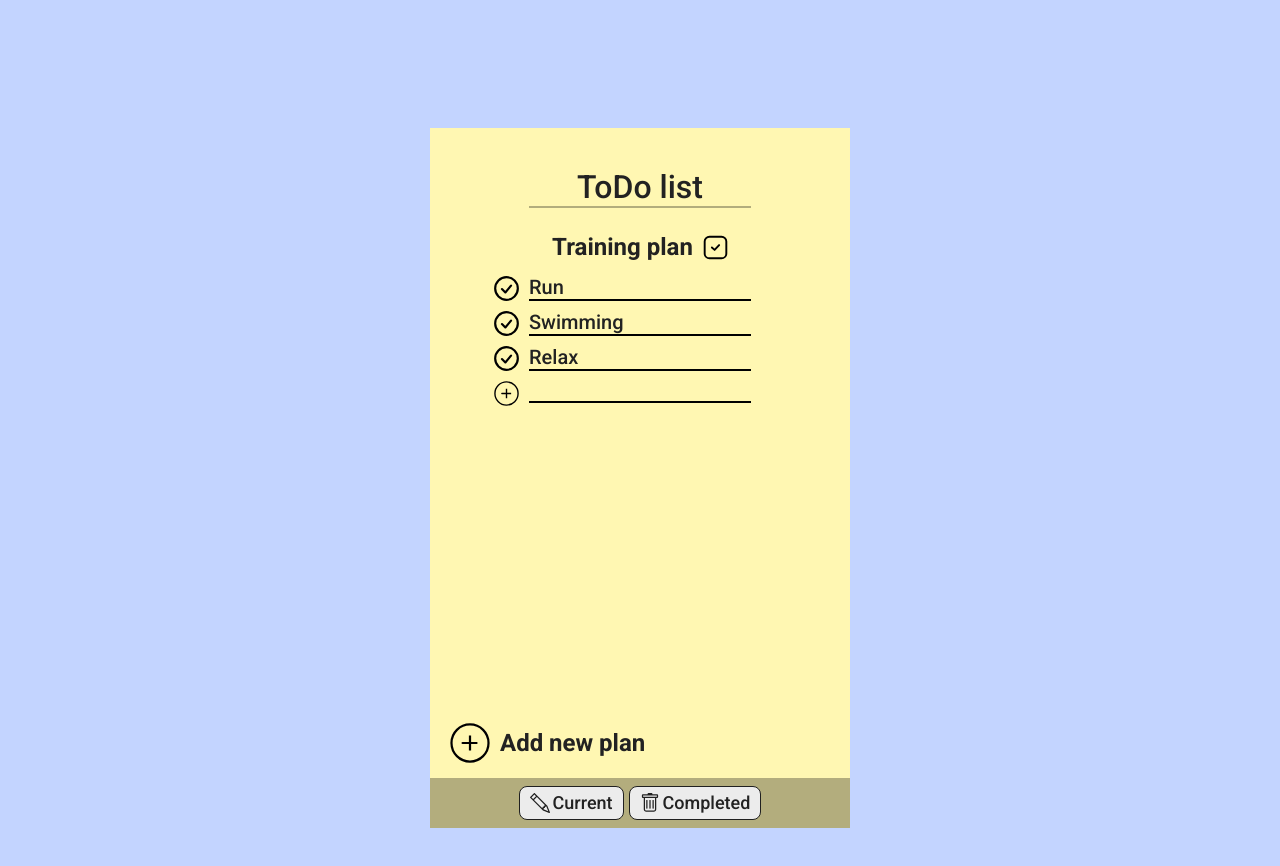
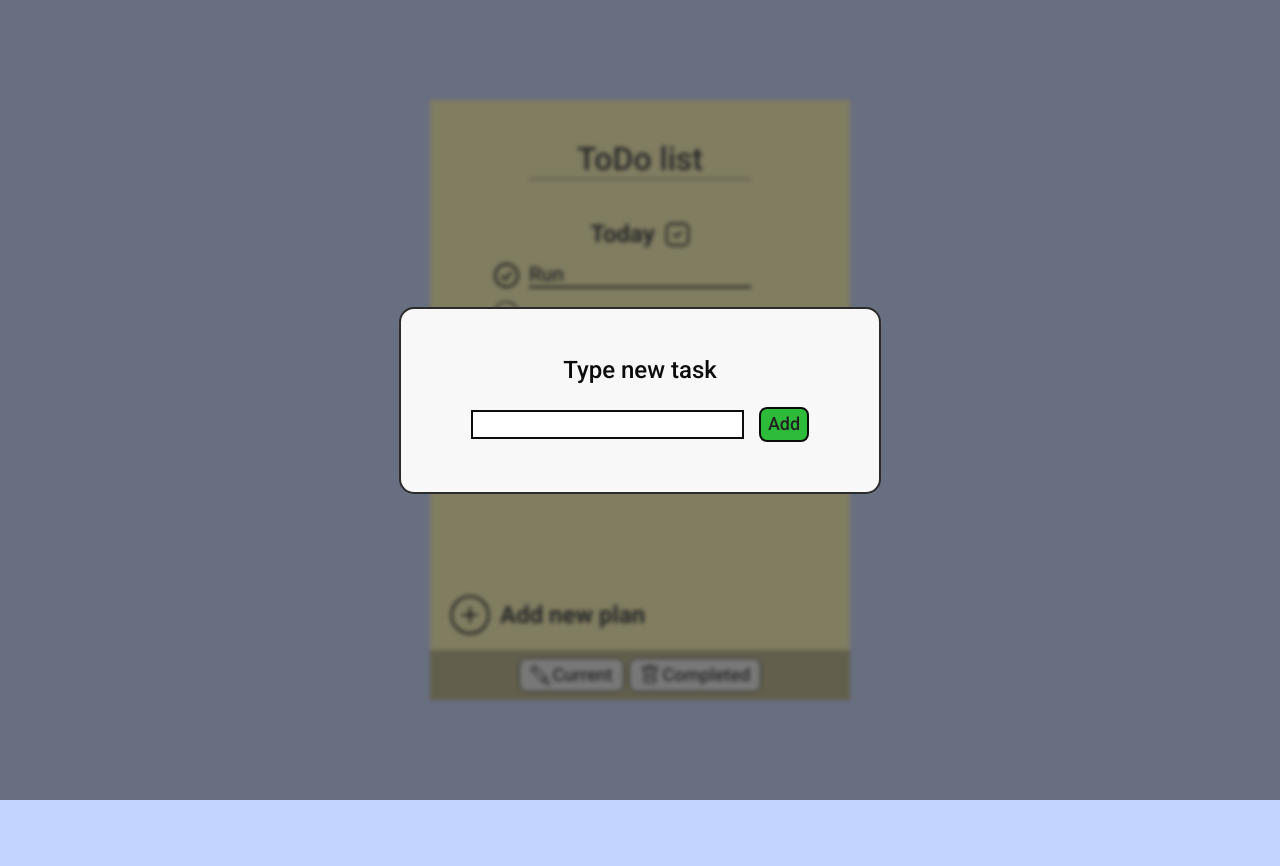
Before and after one commit to alexnik197/ToDo-app, a plain HTML site: page index.html in a window 1280 px wide. Both pictures are taken after a click on the picture 506 px from the left and 323 px from the top of the page. After the commit the page ends 800 px from the top, so only its background shows below. Drawn offline with Linux system fonts and the light colour scheme.

Commit message:
create: function to add task & modal

```diff
--- a/index.html
+++ b/index.html
@@ -7,12 +7,25 @@
     <link rel="stylesheet" href="reset.css" />
     <link rel="stylesheet" href="style.css" />
     <link
-      href="https://fonts.googleapis.com/css2?family=Roboto:wght@500;700&display=swap"
-      rel="stylesheet"
+    href="https://fonts.googleapis.com/css2?family=Roboto:wght@500;700&display=swap"
+    rel="stylesheet"
     />
     <title>ToDo</title>
+    <script defer src="script.js"></script>
   </head>
   <body>
+    <div class="modal">
+      <div class="modal-window">
+        <span class="modal-title">Type new task</span>
+        <div class="modal-input">
+          <input type="text" class="modal-input__text" id="inputAdd">
+          <button class="btn-add" id="btnAdd">Add</button>
+        </div>
+        <!-- modal-input -->
+      </div>
+      <!-- modal-window -->
+    </div>
+    <!-- modal -->
     <section class="notepad">
       <header>
         <h1>ToDo list</h1>
@@ -21,30 +34,25 @@
       <main>
         <nav class="list">
             <div class="obj">
-                <h2>Training plan</h2>
+                <h2>Today</h2>
                 <img src="svg/complete-list.svg" alt="complete" class="complete-box">
             </div>
-            <div class="list-items">
-                <div class="task">
+            <div class="list-wrapper">
+              <div class="list-items" id="list">
+                <div class="task" id="currentTask">
                     <img src="svg/complete.svg" alt="complete" class="complete">
                     <p>Run</p>
                 </div>
-                <div class="task">
-                    <img src="svg/complete.svg" alt="complete" class="complete">
-                    <p>Swimming</p>
-                </div>
-                <div class="task">
-                    <img src="svg/complete.svg" alt="complete" class="complete">
-                    <p>Relax</p>
-                </div>
-                <div class="task">
-                    <img src="svg/add.svg" alt="complete" class="complete add-task">
-                    <p class="empty-text"></p>
-                </div>
+              </div>
+              <!-- list-items -->
+              <div class="create-task" id="createTask">
+                <img src="svg/add.svg" alt="complete" class="complete add-task" id="btnCreateTask">
+              </div>
             </div>
+            <!-- list-wrapper -->
         </nav>
-        <div class="create-plan">
-            <img src="svg/add.svg" alt="add" class="add">
+        <div class="create-category">
+            <img src="svg/add.svg" alt="add" class="add-category">
             <h2 class="add-text">Add new plan<h2>
         </div>
         <footer>
@@ -55,6 +63,6 @@
         </footer>
       </main>
     </section>
-    <script src="script.js"></script>
+    <!-- notepad -->
   </body>
 </html>
--- a/script.js
+++ b/script.js
@@ -1 +1,48 @@
-"use strick";
+"use strict";
+
+const modal = document.querySelector(".modal");
+const btnCreateTask = document.querySelectorAll("#btnCreateTask");
+const btnAdd = document.querySelector("#btnAdd");
+const inputAdd = document.querySelector("#inputAdd");
+const list = document.querySelector("#list");
+const closeModal = function () {
+  modal.classList.remove("modal-open");
+};
+
+// // OPEN MODAL
+btnCreateTask.forEach(function (el) {
+  el.addEventListener("click", function () {
+    modal.classList.add("modal-open");
+  });
+});
+
+// // CLOSE MODAL
+modal.addEventListener("click", function (e) {
+  if (e.target === modal) {
+    closeModal();
+  }
+});
+
+btnAdd.addEventListener("click", function () {
+  const inputVal = inputAdd.value;
+  inputAdd.value = "";
+  addElement(inputVal);
+  closeModal();
+});
+
+document.addEventListener("keydown", function (e) {
+  if (e.key == "Escape") {
+    if (modal.classList.contains("modal-open")) {
+      closeModal();
+    }
+  }
+});
+
+// ADD TASK
+function addElement(e) {
+  if (e === "") return;
+  const newTask = document.createElement("div");
+  newTask.className = "task";
+  list.appendChild(newTask);
+  newTask.innerHTML += `<img src="svg/complete.svg" alt="complete" class="complete"><p>${e}</p>`;
+}
--- a/style.css
+++ b/style.css
@@ -1,5 +1,8 @@
 body {
-  padding: 128px 430px 128px 430px;
+  position: relative;
+  height: 100vh;
+  padding-left: 430px;
+  padding-right: 430px;
   font-family: "Roboto", sans-serif;
   font-style: normal;
   font-weight: 400;
@@ -11,14 +14,76 @@ body {
   background-color: #c3d4ff;
 }
 
+.modal {
+  overflow: hidden;
+  position: absolute;
+  z-index: 99;
+  width: 100%;
+  height: 100%;
+  display: flex;
+  justify-content: center;
+  align-items: center;
+  background: rgba(44, 44, 44, 0.6);
+  backdrop-filter: blur(2px);
+  display: none;
+}
+
+.modal-open {
+  display: flex;
+}
+
+.modal-window {
+  display: flex;
+  justify-content: center;
+  align-items: center;
+  flex-direction: column;
+  gap: 25px;
+  padding: 50px 70px;
+  border-radius: 15px;
+  background-color: rgb(248, 248, 248);
+  border: 2px solid rgb(43, 43, 43);
+}
+
+.modal-title {
+  font-size: 24px;
+  color: rgb(12, 12, 12);
+}
+
+.modal-input {
+  display: flex;
+  flex-direction: row;
+  align-items: center;
+  gap: 15px;
+}
+
+.modal-input__text {
+  text-align: center;
+  border: 2px solid rgb(12, 12, 12);
+}
+
+.btn-add {
+  height: 35px;
+  width: 50px;
+  background-color: rgb(46, 187, 57);
+  border: 2px solid rgb(12, 12, 12);
+  transition: 0.2s;
+}
+
+.btn-add:hover {
+  color: rgb(248, 248, 248);
+}
+
+.btn-add:active {
+  box-shadow: 0px 0px 0px 2px rgb(12, 12, 12) inset;
+  font-size: 16px;
+}
+
 .notepad {
   position: relative;
-  width: 580px;
-  height: 600px;
+  width: 500px;
+  min-height: 500px;
   padding: 40px 99px 60px 99px;
-  /* height: max-content; */
   display: flex;
-  /* justify-content: center; */
   align-items: center;
   flex-direction: column;
   background-color: #fff7b2;
@@ -57,7 +122,7 @@ p {
   background-color: rgba(0, 0, 0, 0.3);
   height: 2px;
   width: 100%;
-  margin-bottom: 25px;
+  margin-bottom: 40px;
 }
 
 main {
@@ -67,12 +132,22 @@ main {
   flex-direction: column;
 }
 
+.list-wrapper {
+  width: 100%;
+  display: flex;
+  justify-content: center;
+  align-items: center;
+  flex-direction: column;
+  gap: 13px;
+}
+
 .list {
   width: 100%;
   display: flex;
   justify-content: center;
   align-items: center;
   flex-direction: column;
+  margin-bottom: 110px;
 }
 
 .list-items {
@@ -97,6 +172,11 @@ main {
   width: 100%;
 }
 
+.create-task {
+  position: relative;
+  width: 100%;
+}
+
 p {
   overflow-wrap: break-word;
 }
@@ -105,7 +185,7 @@ p {
   min-height: 1em;
 }
 
-.create-plan {
+.create-category {
   bottom: 65px;
   left: 20px;
   position: absolute;
@@ -172,22 +252,39 @@ img:hover {
   border-radius: 0;
 }
 
+.add {
+  width: 40px;
+  height: 40px;
+}
+
 .add-task:hover {
   background-color: rgb(255, 255, 255);
+  transform: rotate(90deg);
+  height: 40px;
+  width: 40px;
 }
 
 .complete-box:hover {
   background-color: rgb(46, 187, 57);
   border-radius: 8px;
 }
+
 .complete {
   position: absolute;
   left: -35px;
 }
 
-.add {
+.add-category {
+  border-radius: 50px;
   width: 40px;
   height: 40px;
+}
+
+.add-category:hover {
+  background-color: rgb(255, 255, 255);
+  transform: rotate(180deg);
+  height: 40px;
+  width: 40px;
 }
 
 .add-text {
```
